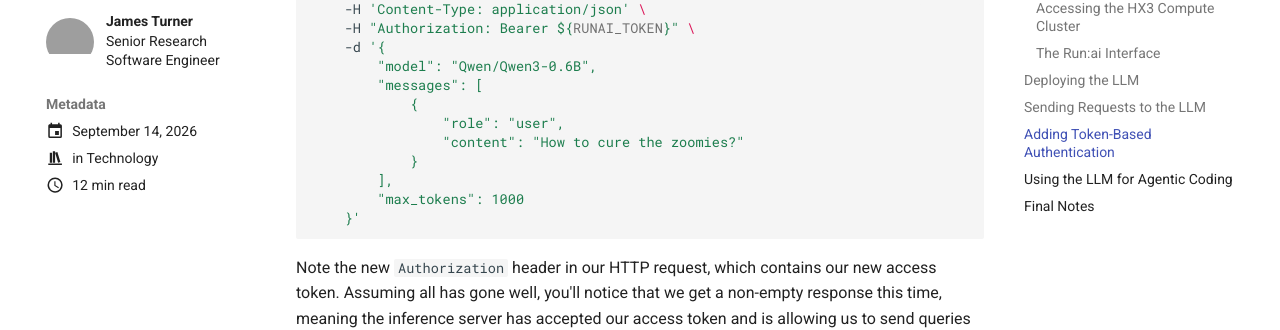
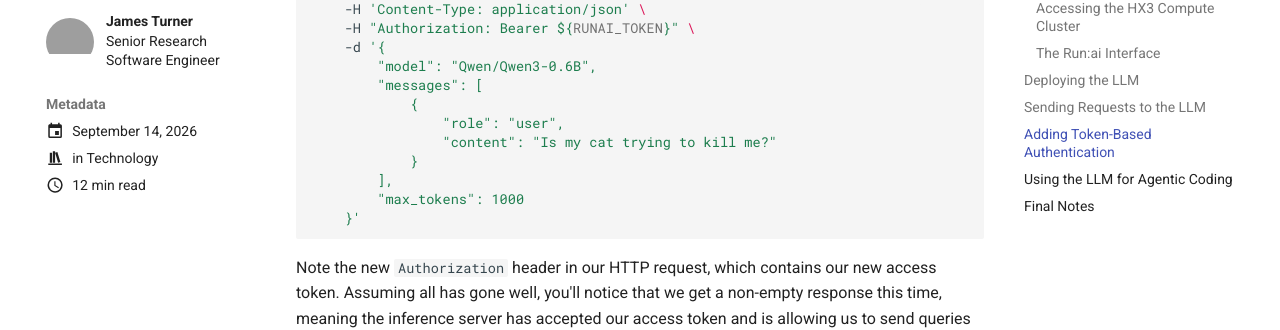
Before and after one commit to ImperialCollegeLondon/RSEBlog, an MkDocs documentation site: the page built from docs/posts/20260914_deploy_llm.md, in a window 1280 px wide and 900 px high, scrolled down 6790 px. Shown: the part 127-457 px from the top of the window. Built offline with MkDocs 1.6.1 and Material for MkDocs 9.7.7, drawn with Linux system fonts in a browser that asks for light colours; comment, search, counter and statistics services are not loaded; grey boxes are pictures that could not be loaded.

Commit message:
Obligatory.

```diff
--- a/docs/posts/20260914_deploy_llm.md
+++ b/docs/posts/20260914_deploy_llm.md
@@ -208,7 +208,7 @@ curl ${WORKLOAD_URL}/v1/chat/completions \
         "messages": [
             {
                 "role": "user",
-                "content": "How to cure the zoomies?"
+                "content": "Is my cat trying to kill me?"
             }
         ],
         "max_tokens": 1000
```
